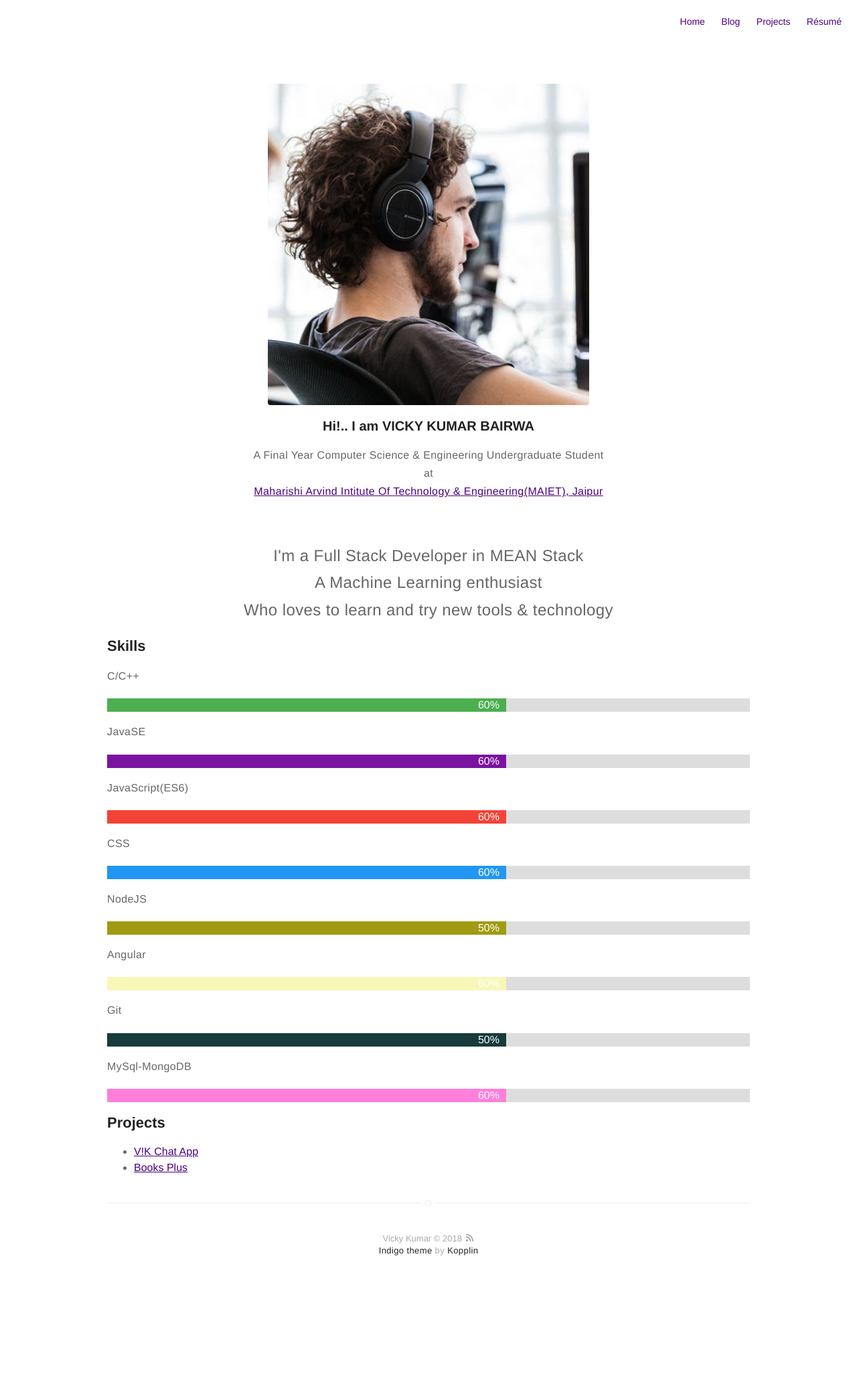
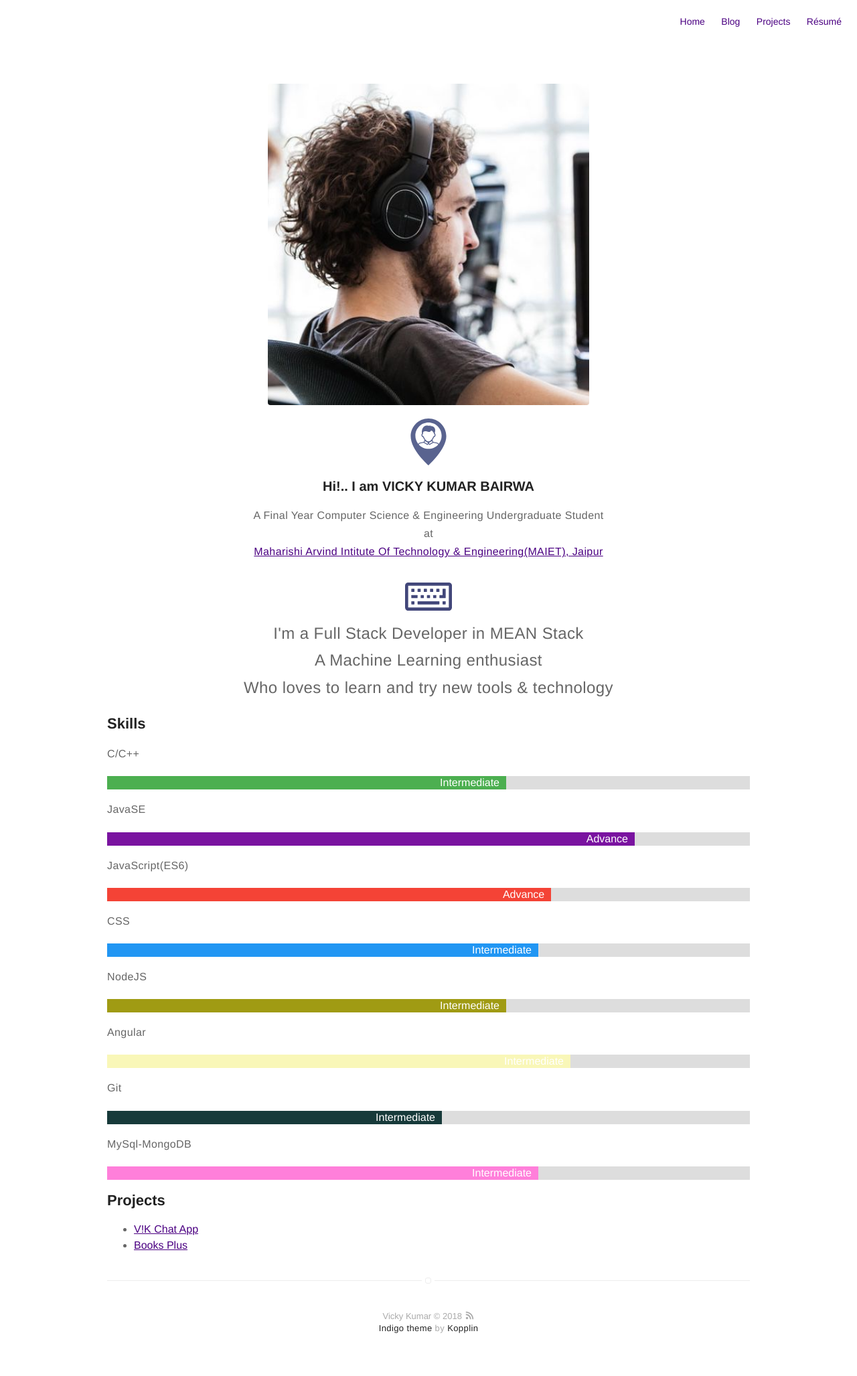
Before and after one commit to VISH-KUMAR/VICKY, a Jekyll site: the page built from about.md, in a window 1280 px wide. Shown: the whole page at 67% size. Built offline with Jekyll 4.4.1, drawn with Linux system fonts in a browser that asks for light colours; nearby versions of some CDN libraries; before the commit the page ends 1939 px from its top, so only the background shows below that.

Commit message:
Added icons in about page

```diff
--- a/about.md
+++ b/about.md
@@ -13,15 +13,17 @@ from <br>
 <a href="http://www.maietindia.org">Maharishi Arvind Intitute Of Technology & Engineering(MAIET), Jaipur</a>
 </p	>
 </div> -->
+<img src="/assets/images/user-placeholder.svg" alt="keyboard" style="width: 70px;">
 <div align="justify" >
 <h3 style="text-align:center; margin-bottom:0;">Hi!.. I am VICKY KUMAR BAIRWA</h3><br>
-<p style="text-align:center; margin-top:0 ;">
+<p style="text-align:center; margin-top:0; margin-bottom:0;">
 A Final Year Computer Science & Engineering Undergraduate Student<br>
 at<br>
 <a href="http://www.maietindia.org">Maharishi Arvind Intitute Of Technology & Engineering(MAIET), Jaipur</a>
 </p	>
 <br>
-<p style="font-size:24px;text-align:center;">
+<img src="/assets/images/keyboard.svg" alt="keyboard" style="width: 70px;">
+<p style="font-size:24px;text-align:center;margin-top: 0;">
 I'm a Full Stack Developer in MEAN Stack<br>
 A Machine Learning enthusiast<br>
 Who loves to learn and try new tools & technology
@@ -32,42 +34,42 @@ Who loves to learn and try new tools & technology
 
 <p>C/C++</p>
 <div class="container">
-  <div class="skills c">60%</div>
+  <div class="skills c">Intermediate</div>
 </div>
 
 <p>JavaSE</p>
 <div class="container">
-  <div class="skills java">60%</div>
+  <div class="skills java">Advance</div>
 </div>
 
 <p>JavaScript(ES6)</p>
 <div class="container">
-  <div class="skills js">60%</div>
+  <div class="skills js">Advance</div>
 </div>
 
 <p>CSS</p>
 <div class="container">
-  <div class="skills css">60%</div>
+  <div class="skills css">Intermediate</div>
 </div>
 
 <p>NodeJS</p>
 <div class="container">
-  <div class="skills nodejs">50%</div>
+  <div class="skills nodejs">Intermediate</div>
 </div>
 
 <p>Angular</p>
 <div class="container">
-  <div class="skills angular">60%</div>
+  <div class="skills angular">Intermediate</div>
 </div>
 
 <p>Git</p>
 <div class="container">
-  <div class="skills git">50%</div>
+  <div class="skills git">Intermediate</div>
 </div>
 
 <p>MySql-MongoDB</p>
 <div class="container">
-  <div class="skills sql">60%</div>
+  <div class="skills sql">Intermediate</div>
 </div>
 <!-- <ul class="skill-list">
 	<li>C
@@ -110,13 +112,13 @@ Who loves to learn and try new tools & technology
 }
 
 .c {width: 60%; background-color: #4CAF50;}
-.css {width: 60%; background-color: #2196F3;}
-.js {width: 60%; background-color: #f44336;}
-.java {width: 60%; background-color: #7a13a0;}
+.css {width: 65%; background-color: #2196F3;}
+.js {width: 67%; background-color: #f44336;}
+.java {width: 80%; background-color: #7a13a0;}
 .nodejs {width: 60%; background-color: #a09b13;}
-.angular {width: 60%; background-color: #f9f7b8;}
-.git {width: 60%; background-color: #173a3a;}
-.sql {width: 60%; background-color: #ff7fda;}
+.angular {width: 70%; background-color: #f9f7b8;}
+.git {width: 50%; background-color: #173a3a;}
+.sql {width: 65%; background-color: #ff7fda;}
 
 </style>
 
```
Also changed, not shown: assets/images/keyboard.svg (added), assets/images/user-placeholder.svg (added).
